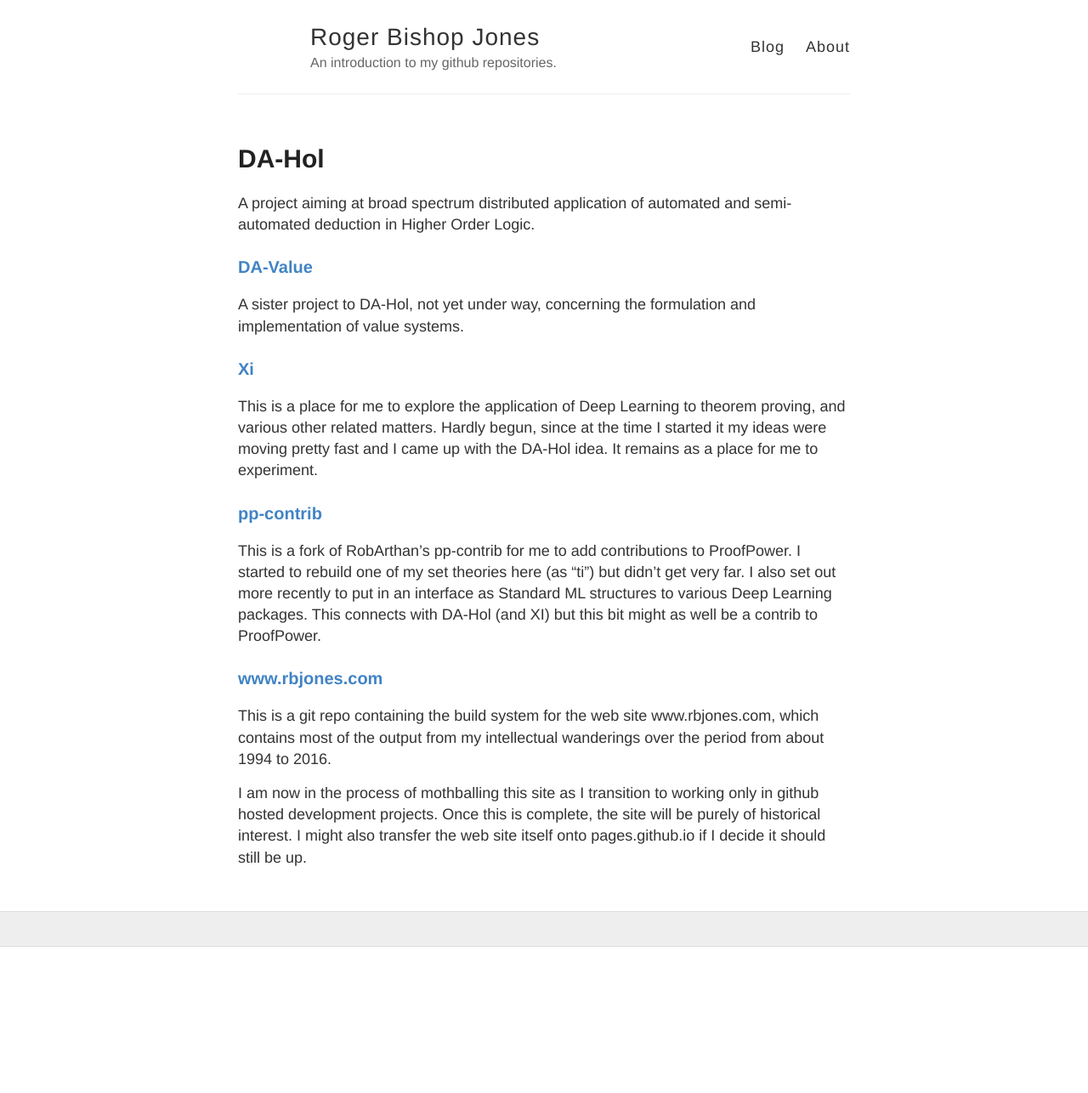
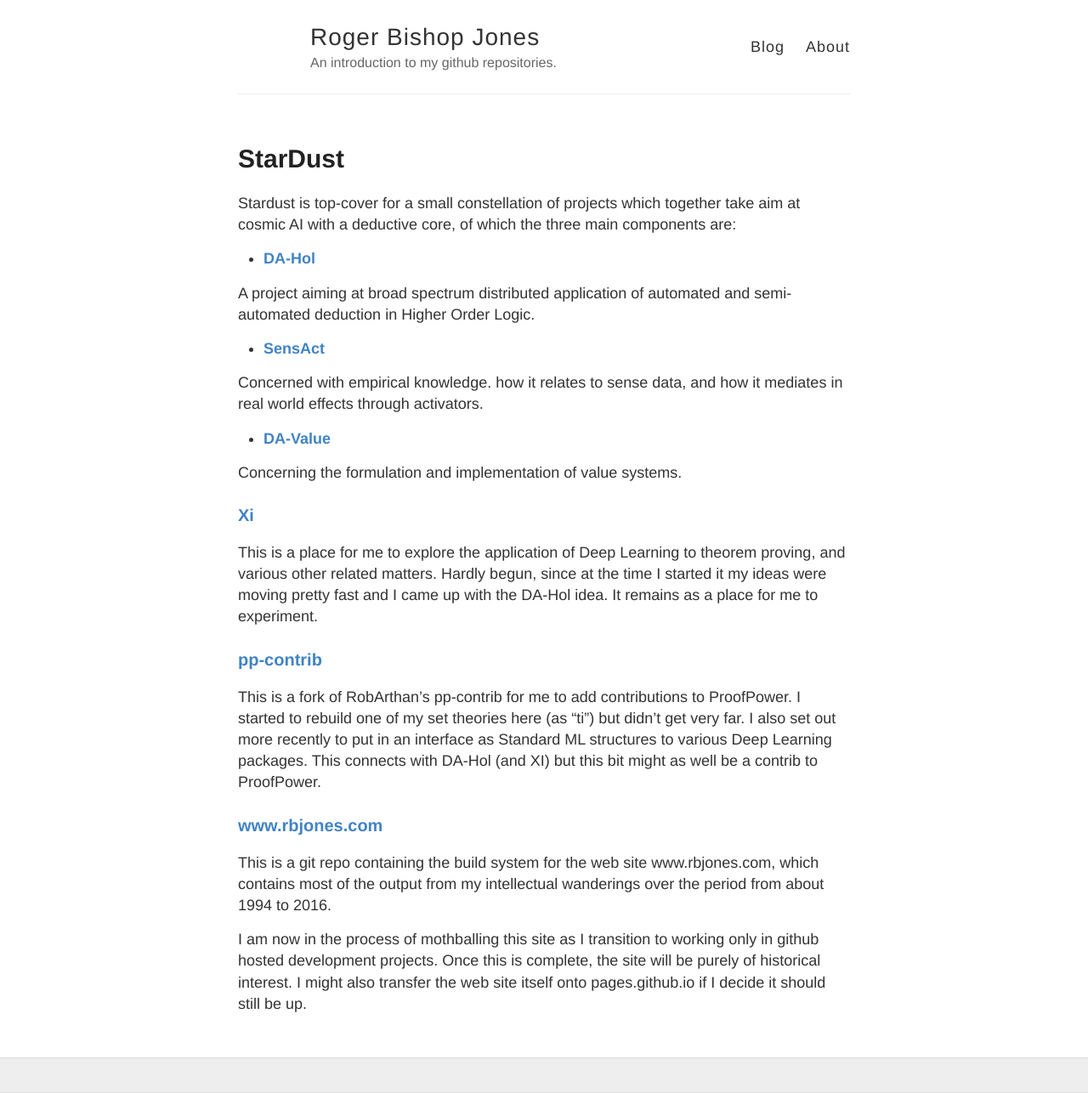
Before and after one commit to rbjones/rbjones.github.io, a Jekyll site: the page built from index.md, in a window 1280 px wide. Shown: the whole page at 85% size. Built offline with Jekyll 4.4.1, drawn with Linux system fonts in a browser that asks for light colours; our own code applies the rules of GitHub Pages for plain Markdown files; before the commit the page ends 1114 px from its top, so only the background shows below that.

Commit message:
Adjustments to structure and presentation of StarDust (new blog post)

```diff
--- a/index.md
+++ b/index.md
@@ -1,14 +1,21 @@
 ---
 layout: default
 ---
+# [StarDust](https://github.com/rbjones/StarDust)
 
-# [DA-Hol](https://rbjones.github.com/DA-Hol)
+Stardust is top-cover for a small constellation of projects which together take aim at cosmic AI with a deductive core, of which the three main components are:
+
+- **[DA-Hol](https://rbjones.github.com/DA-Hol)**
 
 A project aiming at broad spectrum distributed application of automated and semi-automated deduction in Higher Order Logic.
 
-### [DA-Value](https://github.com/rbjones/DA-Value)
+- **[SensAct](https://github.com/rbjones/SensAct)**
 
-A sister project to DA-Hol, not yet under way, concerning the formulation and implementation of value systems.
+Concerned with empirical knowledge. how it relates to sense data, and how it mediates in real world effects through activators.
+
+- **[DA-Value](https://github.com/rbjones/DA-Value)**
+
+Concerning the formulation and implementation of value systems.
 
 ### [Xi](https://www.github.com/rbjones/Xi)
 
```
